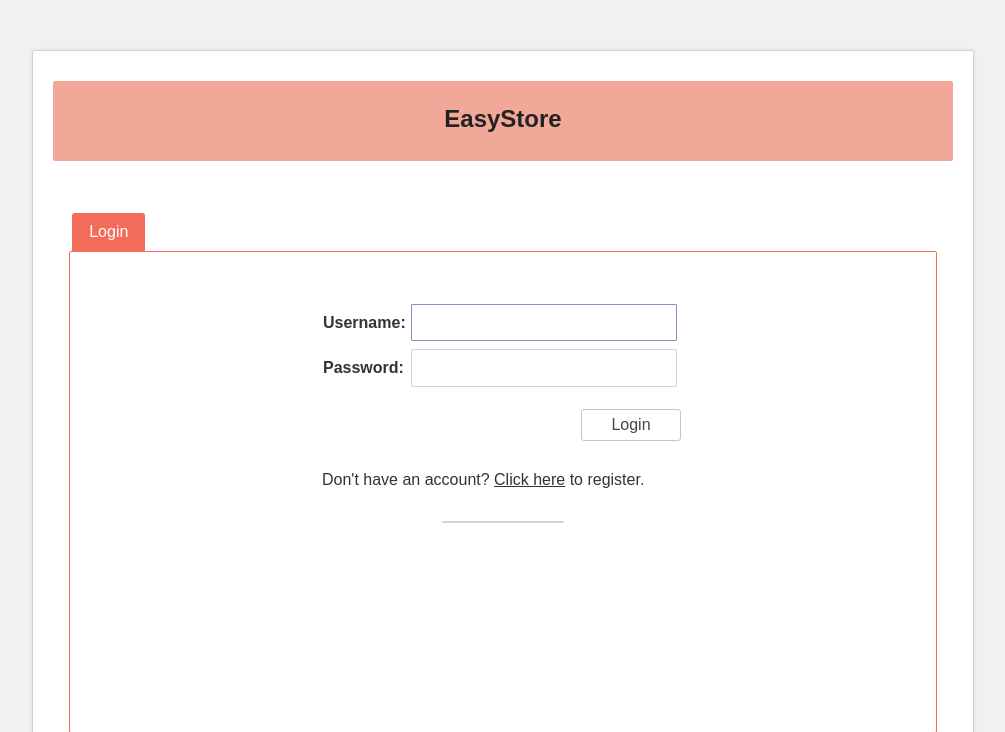
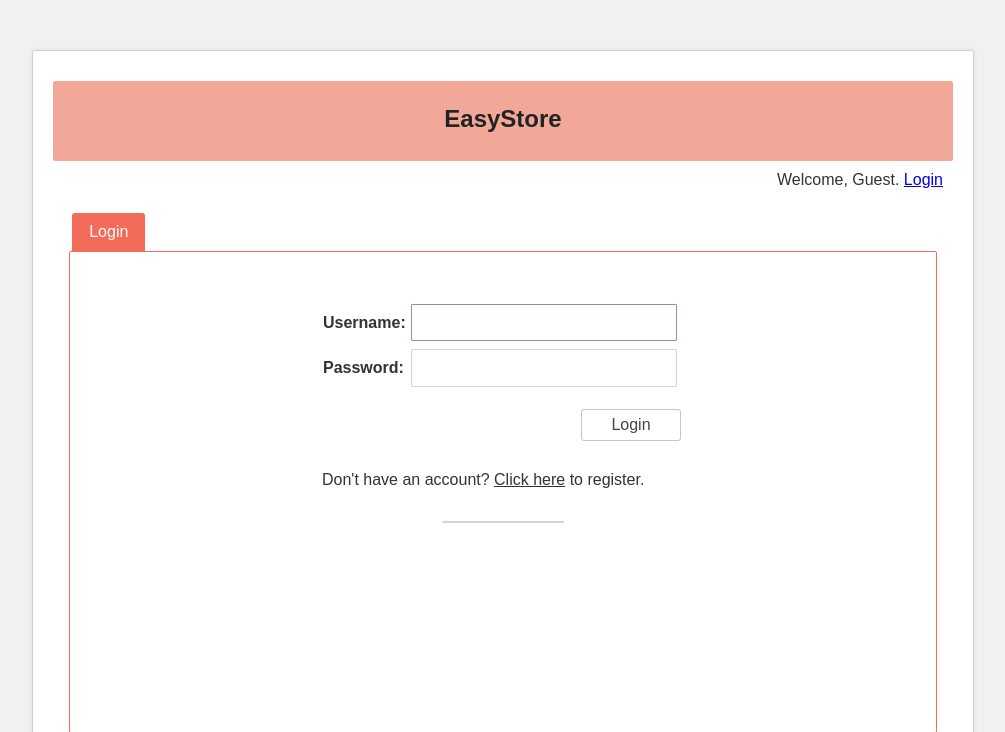
Before and after one commit to paminov/easystore, a Django app: page /login/ in a window 1280 px wide. Shown: the top 732 px of the page, without its empty margins (137-1142 px from the left). Run offline with Django 3.2, Linux system fonts and the light colour scheme; parts of the project's set-up code (start-up, migrations or seed data) failed here and were passed over; some libraries are stand-ins or nearby versions.

Commit message:
adding logout view, user label and login/logout options

```diff
--- a/easystore/static/css/style.css
+++ b/easystore/static/css/style.css
@@ -36,6 +36,17 @@ footer {
    font-size: small;
    color: gray;
    margin: 5px auto;
+}
+
+user {
+    float: right;
+    padding: 10px;
+    color: #333333;
+    position: absolute;
+    display: block;
+    z-index: 9999;
+    width: 880px;
+    text-align: right;
 }
 
 #content {
--- a/easystore/templates/base.html
+++ b/easystore/templates/base.html
@@ -15,6 +15,11 @@
         <header>
             <h2>EasyStore</h2>
         </header>
+        {% if user.is_authenticated %}
+            <user>Welcome, <strong>{{ user.get_full_name }}</strong> - <a href="{% url 'logout' %}">Logout</a></user>
+        {% else %}
+            <user>Welcome, Guest. <a href="{% url 'login' %}">Login</a></user>
+        {% endif %}
         <div id="content">
         {% block main_content %}
         {% endblock %}
--- a/easystore/urls.py
+++ b/easystore/urls.py
@@ -2,12 +2,15 @@
 from django.urls import path
 from django.contrib.auth import views as auth_views
 from easystore import views
+from django_warrant.views import LogoutView
 
 urlpatterns = [
     path('', views.Home.as_view()),
     path('login/', auth_views.LoginView.as_view(template_name='login.html',
                                            redirect_authenticated_user=True),
          name='login'),
+    path('logout/', LogoutView.as_view(template_name='logout.html'),
+         name='logout'),
     path('register/', views.Register.as_view(), name='register'),
     path('verify/', views.UserVerify.as_view()),
     path('verify/<slug:username>/', views.UserVerify.as_view(),
```
Also changed, not shown: easystore/templates/logout.html (added, +12 -0 lines).
